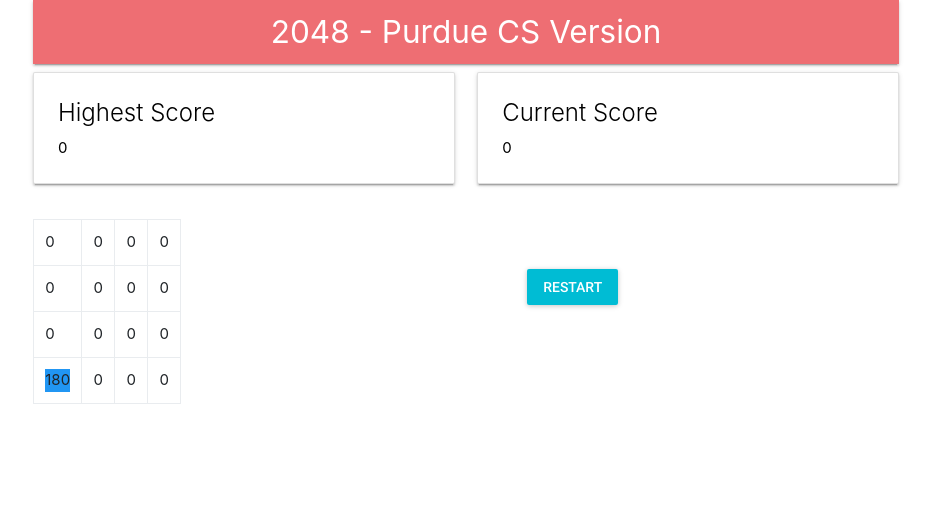
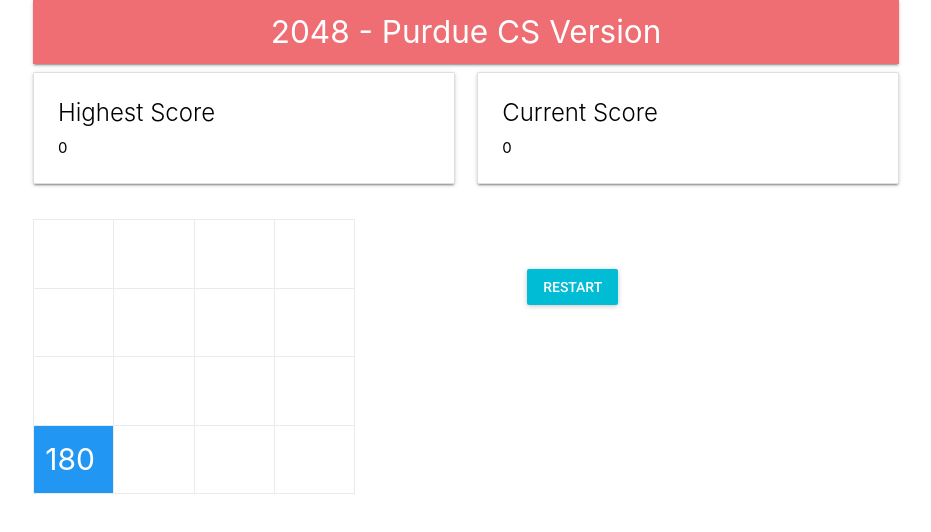
Before and after one commit to bobby569/CS252WebApp, a React (Create React App) app in the folder client/: page / in a window 1280 px wide. Shown: the top 532 px of the page, without its empty margins (174-1105 px from the left). Built offline with nearby package versions, Linux system fonts and the light colour scheme; no server answers.

Commit message:
small change to ui

```diff
--- a/client/src/components/Board.js
+++ b/client/src/components/Board.js
@@ -16,12 +16,12 @@
 			gameOver: false
 		};
 
-		this.randomGenerate();
 		this.onKeyPress = this.onKeyPress.bind(this);
 		this.handleReset = this.handleReset.bind(this);
 	}
 
 	componentDidMount() {
+		this.randomGenerate();
 		document.addEventListener('keydown', this.onKeyPress, false);
 	}
 
--- a/client/src/components/Cell.js
+++ b/client/src/components/Cell.js
@@ -18,27 +18,16 @@
 
 export default class Cell extends Component {
 	render() {
+		const { num } = this.props;
+		const color = `color-${num}`;
 		const numberStyle = {
-			color: '#fff',
+			color: 'white',
 			fontSize: '2rem'
 		};
-		const cellStyle = {
-			width: '6vw',
-			height: '6vw',
-			display: 'flex',
-			borderRadius: '5px',
-			alignItems: 'center',
-			justifyContent: 'center',
-			backgroundColor: '#303030',
-			boxShadow: '0 2px 5px 0 rgba(0, 0, 0, 0.18), 0 1px 5px 0 rgba(0, 0, 0, 0.15)'
-		};
-		const { num } = this.props;
-		const color = `color-${num}`;
 		return (
-			<td>
-				<div className={classnames([cellStyle, { [color]: !!num }])}>
-					{/* change to 'num || null' */}
-					<div className={numberStyle}>{mapping[num] || 0}</div>
+			<td className={classnames([{ [color]: !!num }])}>
+				<div>
+					<div style={numberStyle}>{mapping[num] || '000'}</div>
 				</div>
 			</td>
 		);
--- a/client/src/components/Content.js
+++ b/client/src/components/Content.js
@@ -1,6 +1,5 @@
 import React, { Component } from 'react';
 import axios from 'axios';
-// import _ from 'lodash';
 import ScoreBoard from './ScoreBoard';
 import Board from './Board';
 
```
